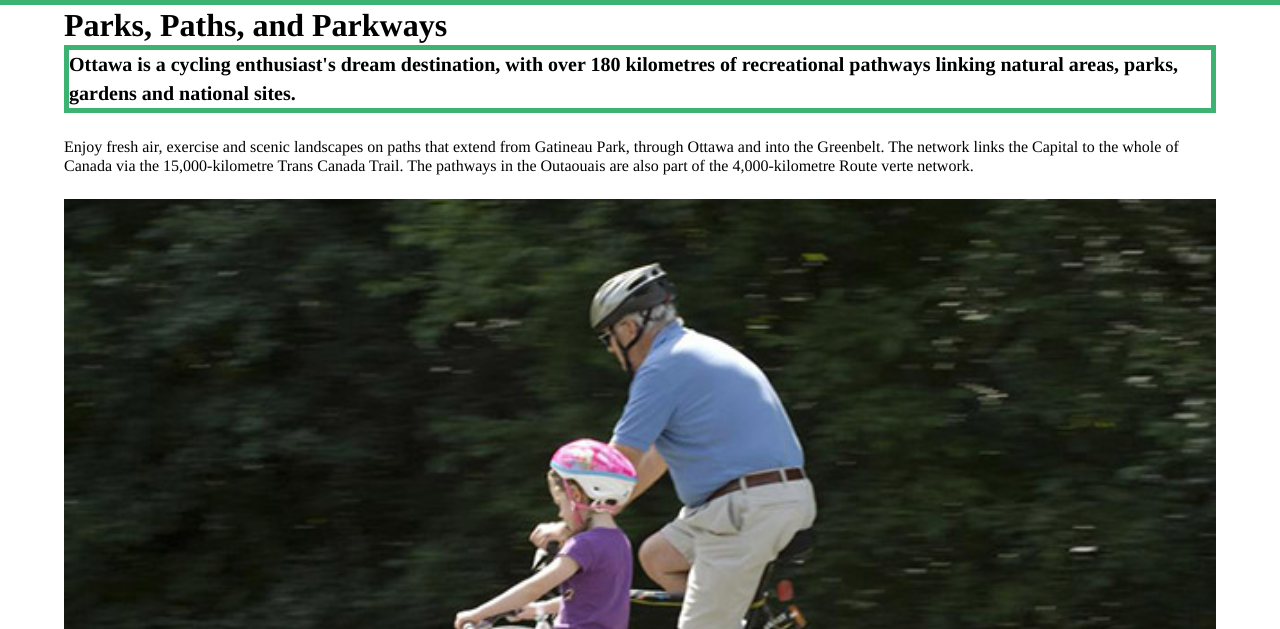
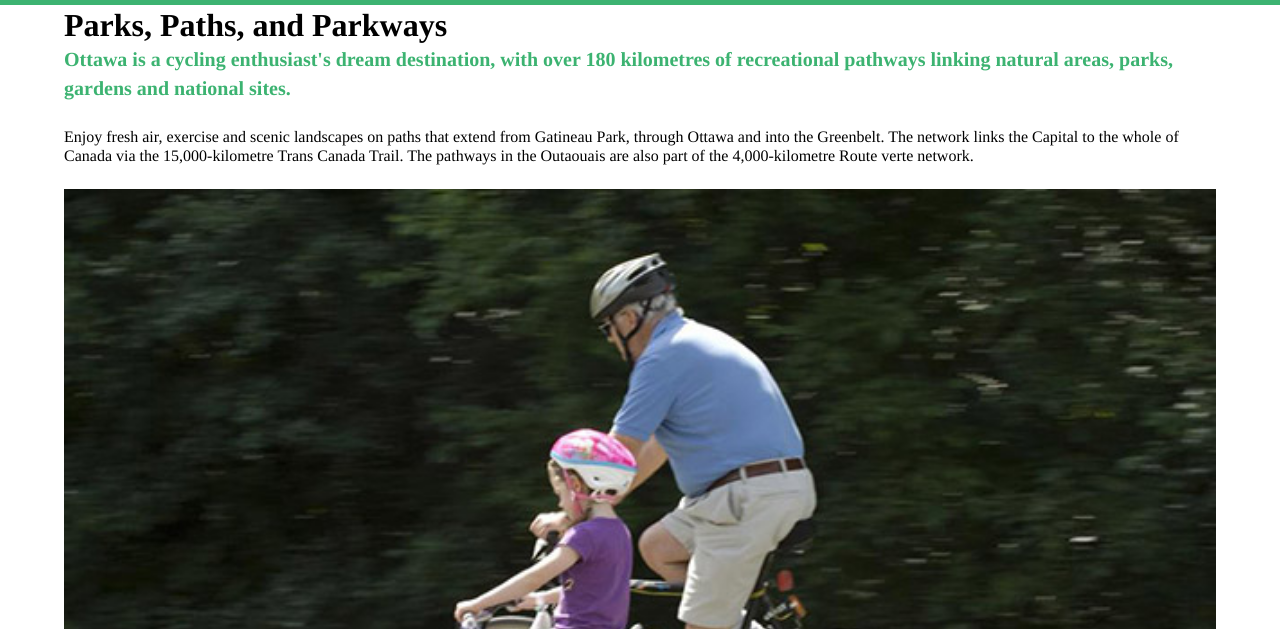
Before and after one commit to arial-alisha/activity-boxmodel, a plain HTML site: page index.html in a window 1280 px wide. Shown: the part 171-800 px from the top of the page. Drawn offline with Linux system fonts and the light colour scheme.

Commit message:
borders and colours

```diff
--- a/css/general.css
+++ b/css/general.css
@@ -57,9 +57,8 @@ h1 {
 h1 + p {
     font-size: 1.25rem;
     font-weight: bold;
+    color: #3CB371;
     line-height: 1.8rem;
-    border: 5px solid;
-    border-color: #3CB371;
 }
 
 h2 {
```
